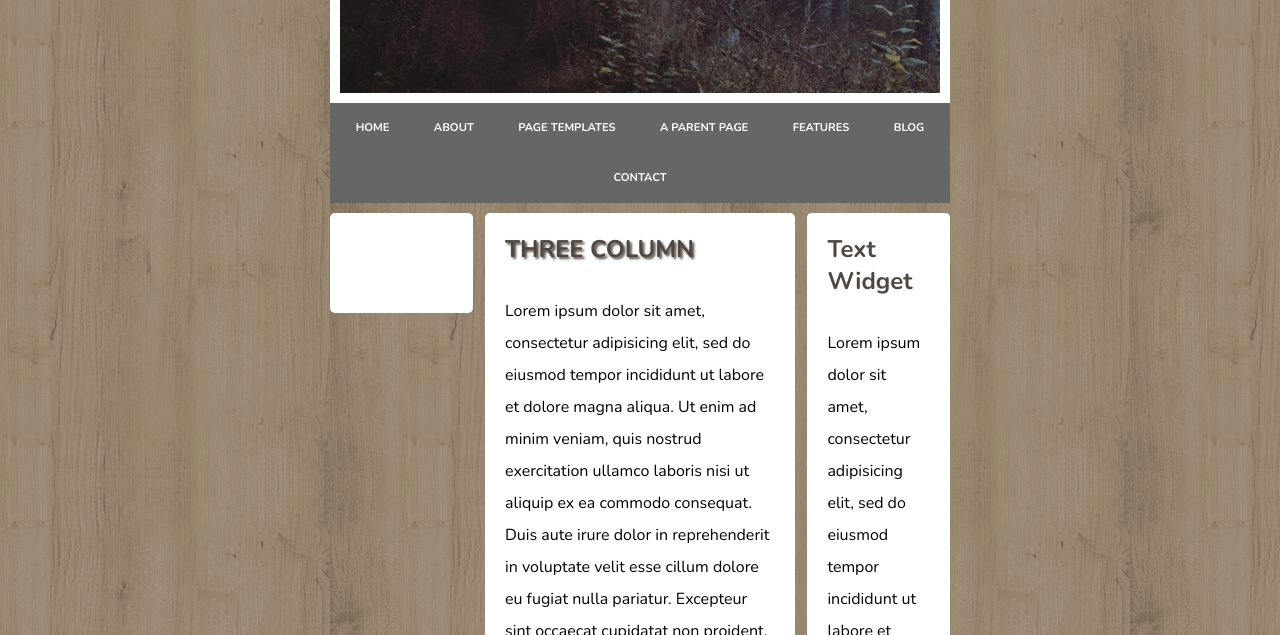
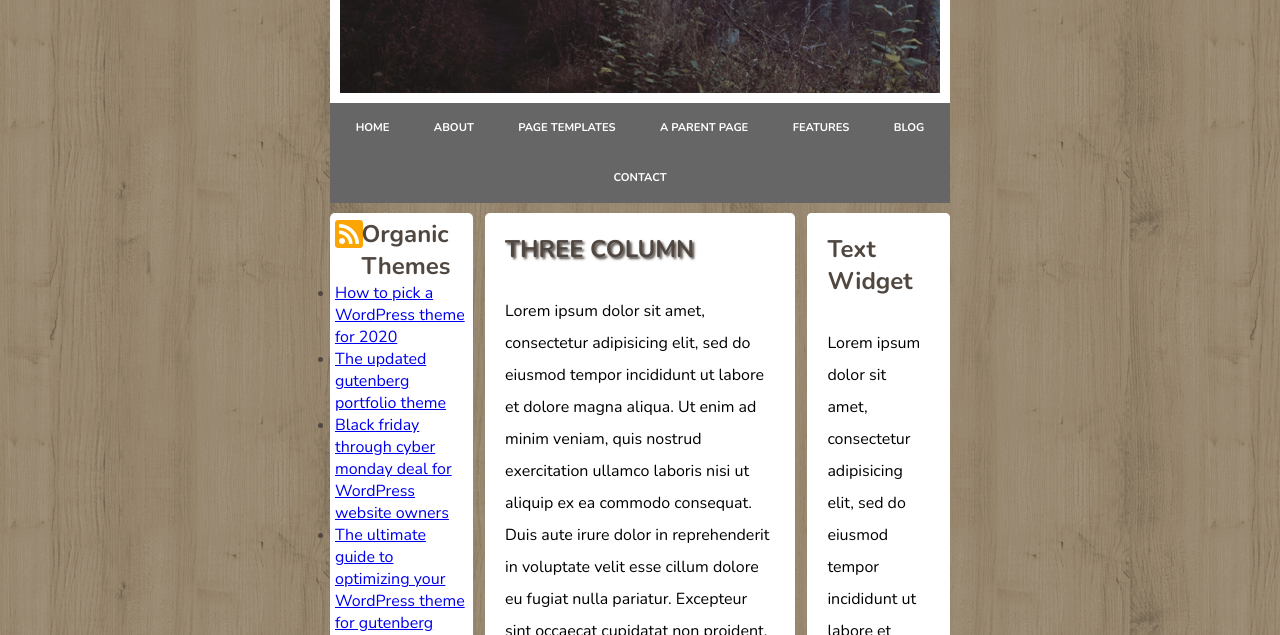
Before and after one commit to FabioMezzina/htmlcss-wp, a plain HTML site: page index.html in a window 1280 px wide. Shown: the part 317-952 px from the top of the page. Drawn offline with nearby package versions, Linux system fonts and the light colour scheme.

Commit message:
add class clearfix + left col title style

```diff
--- a/css/style.css
+++ b/css/style.css
@@ -25,7 +25,11 @@ body {
   color: #504741;
 }
 
-
+.clearfix::after {
+  content: '';
+  display: table;
+  clear: both;
+}
 
 /* HEADER */
 header {
@@ -84,24 +88,31 @@ main p {
   line-height: 2em;
 }
 
-main::after {
-  content: '';
-  display: table;
-  clear: both;
-}
-
 .col {
-
-  height: 100px;  /*elimina quando finisci di stilare le colonne*/
-
   float: left;
   border-radius: 5px;
   background-color: #fff;
 }
 
+
 /* LEFT COLUMN */
 aside.left-col {
   width: 23%;
+  height: auto;
+  padding: 5px;
+}
+
+.fa-rss-square {
+  width: 20%;
+  font-size: 2em;
+  color: #faa501;
+  float: left;
+}
+
+main .left-col h2 {
+  width: 80%;
+  float: left;
+  font-size: 1.5em;
 }
 
 
--- a/index.html
+++ b/index.html
@@ -44,10 +44,30 @@
       </nav>
 
       <!-- main content -->
-      <main class="header-text">
+      <main class="header-text clearfix">
         <!-- colonna sinistra -->
         <aside class="col left-col">
-
+          <section class="clearfix">
+            <i class="fas fa-rss-square"></i>
+            <h2>Organic Themes</h2>
+          </section>
+          <ul>
+            <li>
+              <a href="#">How to pick a WordPress theme for 2020</a>
+            </li>
+            <li>
+              <a href="#">The updated gutenberg portfolio theme</a>
+            </li>
+            <li>
+              <a href="#">Black friday through cyber monday deal for WordPress website owners</a>
+            </li>
+            <li>
+              <a href="#">The ultimate guide to optimizing your WordPress theme for gutenberg</a>
+            </li>
+            <li>
+              <a href="#">A better WordPress page builder - Organic Builder Widgets Pro</a>
+            </li>
+          </ul>
         </aside>
 
         <!-- colonna centrale -->
```
